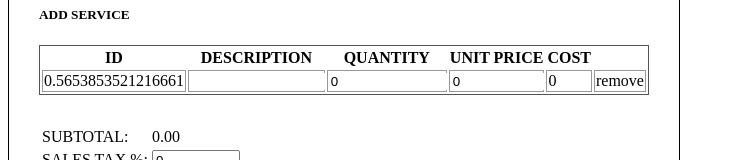
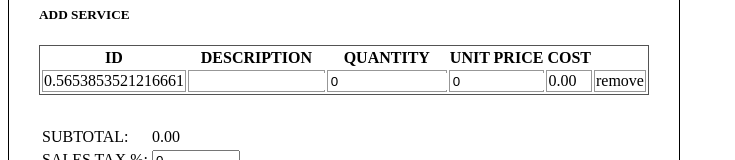
Before and after one commit to polon59/JS-PDF-Invoices-generator, a React (Create React App) app in the folder public/application/: page /addInvoice in a window 1280 px wide. Both pictures are taken after a click on the element "ADD SERVICE". Shown: the part 354-514 px from the top of the page, without its empty margins (0-735 px from the left). Built offline with nearby package versions, Linux system fonts and the light colour scheme; no server answers.

Commit message:
Use object destructuring in render method in 'ServiceComponent'

```diff
--- a/public/application/src/components/Edit-Invoice-Components/Service.js
+++ b/public/application/src/components/Edit-Invoice-Components/Service.js
@@ -25,25 +25,25 @@ class ServiceComponent extends Component{
     }
 
     render(){
-        const { service } = this.state;
+        const { id,description,quantity,unitPrice,total } = this.state.service;
         return (
             <tr>
                 <td>
-                    {service.id}
+                    {id}
                 </td>
                 <td>
-                    <input type="text" id="description" value={service.description} onChange={this.handleChange}/>
+                    <input type="text" id="description" value={description} onChange={this.handleChange}/>
                 </td>
                 <td>
-                    <input type="number" id="quantity" value={service.quantity} min='0' onChange={(e)=>{this.handleChange(e); this.props.calculateSubTotal()}}/>
+                    <input type="number" id="quantity" value={quantity} min='0' onChange={(e)=>{this.handleChange(e); this.props.calculateSubTotal()}}/>
                 </td>
                 <td>
-                    <input type="number" step="0.01" id="unitPrice" value={service.unitPrice} min='0' onChange={(e)=>{this.handleChange(e); this.props.calculateSubTotal()}}/>
+                    <input type="number" step="0.01" id="unitPrice" value={unitPrice} min='0' onChange={(e)=>{this.handleChange(e); this.props.calculateSubTotal()}}/>
                 </td>
                 <td>
-                    {service.total}
+                    {total.toFixed(2)}
                 </td>
-                <td className="clickable" onClick={()=>{this.props.handleDelete(service.id)}}>
+                <td className="clickable" onClick={()=>{this.props.handleDelete(id)}}>
                     remove
                 </td>
             </tr>
```
